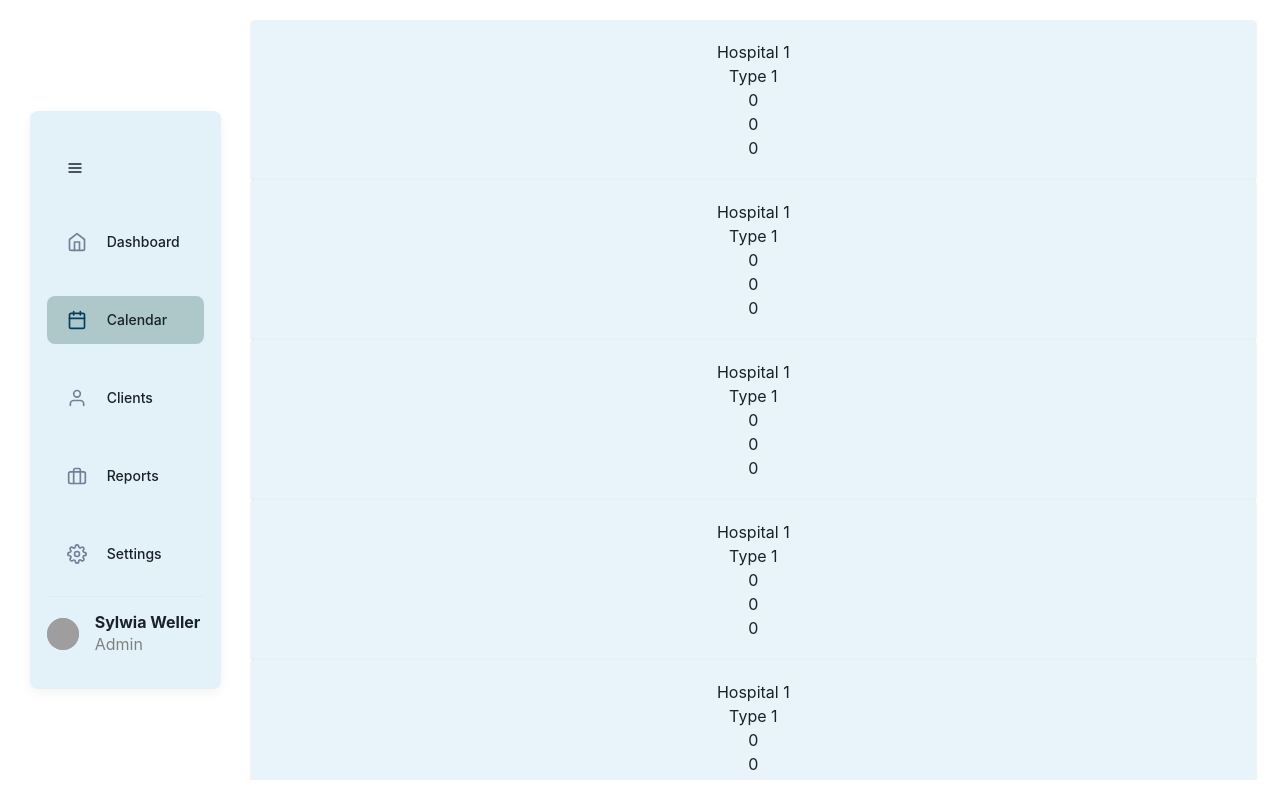
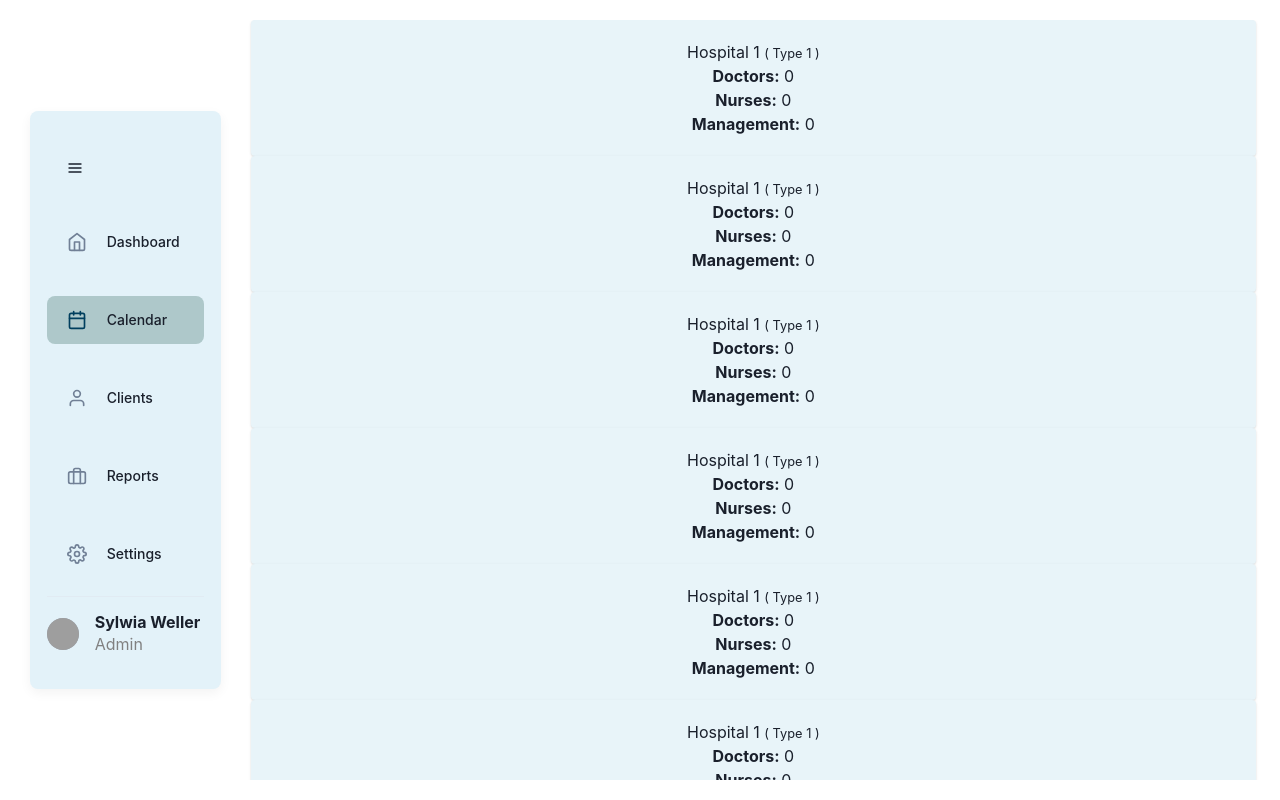
Before and after one commit to numannaeem/hospital-admin-panel, a React (Create React App) app: page /calendar in a window 1280 px wide. Built offline with nearby package versions, Linux system fonts and the light colour scheme; grey boxes are pictures that could not be loaded.

Commit message:
Modal data population, minor bug fixes

```diff
--- /dev/null
+++ b/src/Lorem.js
@@ -0,0 +1,2 @@
+export const LoremText =
+  "Lorem ipsum dolor sit amet, consectetur adipiscing elit, sed do eiusmod tempor incididunt ut labore et dolore magna aliqua. Ut enim ad minim veniam, quis nostrud exercitation ullamco laboris nisi ut aliquip ex ea commodo consequat. Duis aute irure dolor in reprehenderit in voluptate velit esse cillum dolore eu fugiat nulla pariatur. Excepteur sint occaecat cupidatat non proident, sunt in culpa qui officia deserunt mollit anim id est laborum.";
--- a/src/components/Post.js
+++ b/src/components/Post.js
@@ -1,51 +1,118 @@
 import {
-  Flex, useDisclosure, Button,
+  Flex,
+  useDisclosure,
+  Button,
+  Box,
   Modal,
   ModalContent,
   ModalHeader,
+  Image,
   ModalFooter,
   ModalBody,
-  ModalCloseButton
-} from '@chakra-ui/react'
+  Heading,
+  ModalCloseButton,
+} from "@chakra-ui/react";
+import { LoremText } from "../Lorem";
 
-const Post = ({ id, title, type, imgUrl, dept, fect, about, history, management, doctor, nurse, doctor_count, nurse_count, management_count, hospital_images }) => {
-  const { isOpen, onOpen, onClose } = useDisclosure()
+const Post = ({
+  id,
+  title,
+  type,
+  imgUrl,
+  dept,
+  fect,
+  about,
+  history,
+  management,
+  doctor,
+  nurse,
+  doctor_count,
+  nurse_count,
+  management_count,
+  hospitals_images,
+}) => {
+  const { isOpen, onOpen, onClose } = useDisclosure();
   return (
     <Flex
-      onClick={onOpen} cursor='pointer'
-      justify='space-evenly'
-      bg='linkedin.50'
-      shadow='base'
-      borderRadius='base'
-      w='100%'
-      flexDir='column'
-      align='center'
-      p='5'
+      _hover={{ backgroundColor: "#c5e2eb" }}
+      onClick={onOpen}
+      cursor="pointer"
+      justify="space-evenly"
+      bg="linkedin.50"
+      shadow="base"
+      borderRadius="base"
+      w="100%"
+      flexDir="column"
+      align="center"
+      p="5"
     >
-      <Modal isOpen={isOpen} onClose={onClose} motionPreset='slideInBottom' size='full'>
+      <Modal isOpen={isOpen} onClose={onClose} motionPreset="slideInBottom" size="full">
         <ModalContent>
-          <ModalHeader>{title}</ModalHeader>
+          <ModalHeader textAlign="center">
+            <p>
+              {title} | <small>{type.name}</small>
+            </p>
+          </ModalHeader>
           <ModalCloseButton />
           <ModalBody>
-            Type:{String(type)}
-            About:{String(about)}
-            Staff:{String(management + doctor + nurse)}
+            <Heading mb={2} color="linkedin.800" size="md">
+              About
+            </Heading>
+            <p>{String(about) || LoremText}</p>
+            <br />
+            <Heading mb={2} color="linkedin.800" size="md">
+              Staff
+            </Heading>
+            <p>{String(management + doctor + nurse) || LoremText}</p>
+            <br />
+            <Heading mb={2} color="linkedin.800" size="md">
+              History
+            </Heading>
+            <p>{String(history) || LoremText}</p>
+            <br />
+            <Box shadow="lg" rounded="md" p="4">
+              <Heading mb={2} color="linkedin.800" size="md">
+                Images
+              </Heading>
+              <Flex flexDir="row" w="100%" mt={4} overflow="auto">
+                {hospitals_images.map((i) => (
+                  <Image
+                    // shadow="lg"
+                    rounded="md"
+                    fit="cover"
+                    mx={2}
+                    mb={2}
+                    src={i}
+                    height={200}
+                    width={350}
+                    alt="Hospital"
+                  />
+                ))}
+              </Flex>
+            </Box>
           </ModalBody>
 
           <ModalFooter>
-            <Button colorScheme='blue' mr={3} onClick={onClose}>
+            <Button colorScheme="linkedin" mr={3} onClick={onClose}>
               Close
             </Button>
-            <Button variant='ghost'>Secondary Action</Button>
+            {/* <Button variant="ghost">Secondary Action</Button> */}
           </ModalFooter>
         </ModalContent>
       </Modal>
-      <h1>{title}</h1>
-      <h6>{type.name}</h6>
-      <h6>{doctor_count}</h6>
-      <h6>{nurse_count}</h6>
-      <h6>{management_count}</h6>
+      <h1>
+        {title} <small>( {type.name} )</small>
+      </h1>
+      <h6>
+        <b>Doctors:</b> {doctor_count}
+      </h6>
+      <h6>
+        <b>Nurses:</b> {nurse_count}
+      </h6>
+      <h6>
+        <b>Management:</b> {management_count}
+      </h6>
     </Flex>
-  )
-}
-export default Post
+  );
+};
+export default Post;
--- a/src/components/PostsArea.js
+++ b/src/components/PostsArea.js
@@ -1,14 +1,14 @@
-import { useState, useEffect } from 'react'
-import Post from './Post'
-import { Container } from '@chakra-ui/layout'
-import Paginator from './Paginator'
-import queryString from 'query-string'
-import { useLocation, useParams } from 'react-router'
+import { useState, useEffect } from "react";
+import Post from "./Post";
+import { Container } from "@chakra-ui/layout";
+import Paginator from "./Paginator";
+import queryString from "query-string";
+import { useLocation, useParams } from "react-router";
 
 const PostsArea = ({ apiEndpoint }) => {
-  const location = useLocation()
-  const [currentPage, setCurrentPage] = useState(1)
-  const { prefix } = useParams()
+  const location = useLocation();
+  const [currentPage, setCurrentPage] = useState(1);
+  const { prefix } = useParams();
   const [postsData, setPostsData] = useState({
     count: 10,
     next: null,
@@ -17,32 +17,38 @@ const PostsArea = ({ apiEndpoint }) => {
       id: 1,
       hospital_type: {
         id: 1,
-        name: 'Type 1',
-        created_at: '2021-08-18T14:10:19.929313+05:30'
+        name: "Type 1",
+        created_at: "2021-08-18T14:10:19.929313+05:30",
       },
-      hospitaldepatments_hospitals: ['D1'],
-      hospitalfacilities_hospitals: ['F1'],
-      hospitals_images: [],
+      hospitaldepatments_hospitals: ["D1"],
+      hospitalfacilities_hospitals: ["F1"],
+      hospitals_images: Array(5).fill(
+        "https://images.unsplash.com/photo-1538108149393-fbbd81895907?ixid=MnwxMjA3fDB8MHxzZWFyY2h8Mnx8aG9zcGl0YWx8ZW58MHx8MHx8&ixlib=rb-1.2.1&w=1000&q=80"
+      ),
       management_count: 0,
       officer_count: 0,
       doctor_count: 0,
       nurse_count: 0,
-      hospital_name: 'Hospital 1',
-      history: '',
-      about: '',
+      hospital_name: "Hospital 1",
+      history: "",
+      about: "",
       hospital_avatar: null,
-      created_at: '2021-08-18T14:11:23.797403+05:30',
+      created_at: "2021-08-18T14:11:23.797403+05:30",
       management: [],
       officer: [],
       doctor: [],
-      nurse: []
-    })
-  })
+      nurse: [],
+    }),
+  });
   useEffect(() => {
     // updateSearchQueries(
     //   queryString.parse(location.search))
-    if (location.search) { setCurrentPage(queryString.parse(location.search).pageNo) }
-  }, [location])
+    if (location.search) {
+      setCurrentPage(queryString.parse(location.search).pageNo);
+    } else {
+      setCurrentPage(1);
+    }
+  }, [location]);
 
   const posts = postsData.results.map((post, index) => (
     <Post
@@ -67,25 +73,29 @@ const PostsArea = ({ apiEndpoint }) => {
       place={null}
       modalContent={null}
     />
-  ))
+  ));
 
   return (
     <>
       <Container
-        px='1'
-        ml='4'
+        px="1"
+        ml="4"
         flexGrow={1}
         centerContent
-        maxW='100%'
-        h='100%'
-        overflow='auto'
-        bg='white'
+        maxW="100%"
+        h="100%"
+        overflow="auto"
+        bg="white"
       >
         {posts}
-        <Paginator prefix={prefix} totalPages={postsData.count} currentPage={currentPage} />
+        <Paginator
+          prefix={prefix}
+          totalPages={postsData.count}
+          currentPage={currentPage}
+        />
       </Container>
     </>
-  )
-}
+  );
+};
 
-export default PostsArea
+export default PostsArea;
```
Also changed, not shown: src/App.js (+10 -10 lines), src/components/NavItem.js (+12 -17 lines), src/components/Paginator.js (+16 -18 lines).
